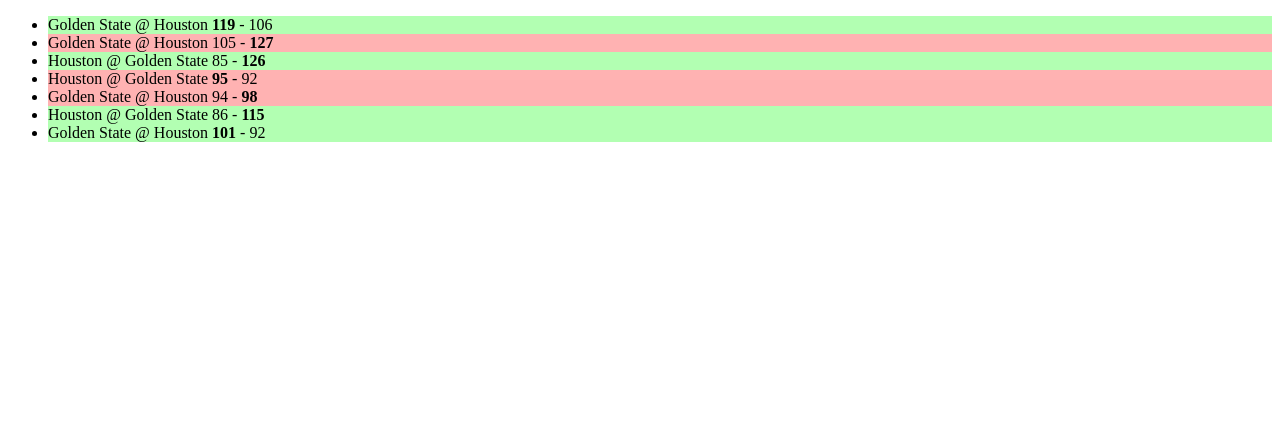
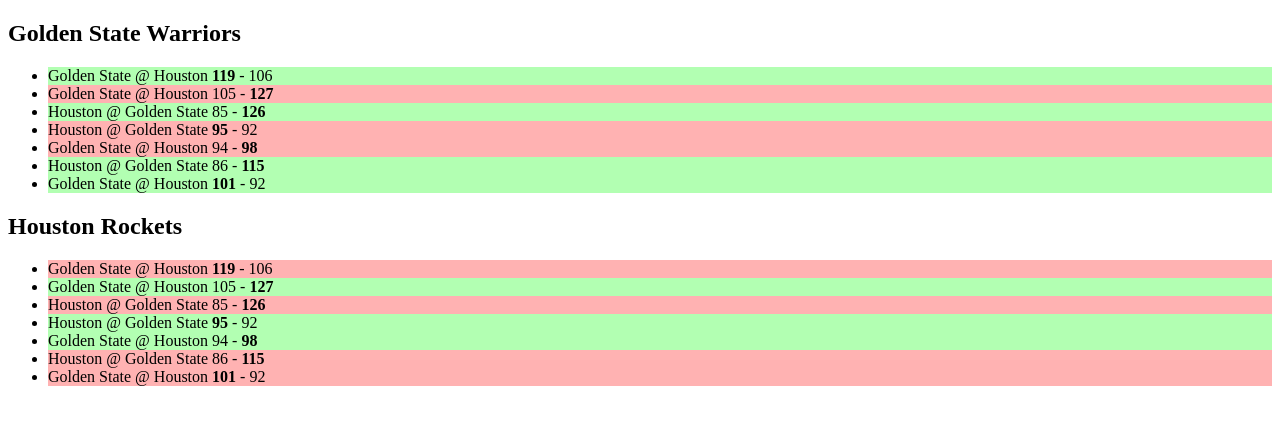
Before and after one commit to Tapioquito/NBA-Score-Charts, a plain HTML site: page index.html in a window 1280 px wide. Drawn offline with Linux system fonts and the light colour scheme.

Commit message:
feat: added some refactoring to the app.js

```diff
--- a/app.js
+++ b/app.js
@@ -85,24 +85,38 @@ const warriorsGames = [
   },
 ];
 
-const ulParent = document.createElement("ul");
-const liChildren = document.createElement("li");
-for (let game of warriorsGames) {
-  const { homeTeam, awayTeam } = game;
-  let scoreLine;
+const makeChart = (gamesData, targetTeam) => {
+  const ulParent = document.createElement("ul");
+  for (let game of gamesData) {
+    const gameLi = document.createElement("li");
+    gameLi.innerHTML = getScoreLine(game);
+
+    gameLi.classList.add(isWinner(game, targetTeam) ? "win" : "loss");
+
+    ulParent.appendChild(gameLi);
+  }
+  return ulParent;
+};
+const getScoreLine = ({ homeTeam, awayTeam }) => {
   const { team: hTeam, points: hPoints } = homeTeam;
   const { team: aTeam, points: aPoints } = awayTeam;
+  const teamNames = `${aTeam} @ ${hTeam}`;
   if (aPoints > hPoints) {
     scoreLine = `<b>${aPoints}</b> - ${hPoints}`;
   } else {
     scoreLine = `${aPoints} - <b>${hPoints}</b>`;
   }
-  const gameLi = document.createElement("li");
-  const teamNames = `${aTeam} @ ${hTeam} `;
-  const warriors = hTeam === "Golden State" ? homeTeam : awayTeam;
+  return `${teamNames} ${scoreLine}`;
+};
+const isWinner = ({ homeTeam, awayTeam }, targetTeam) => {
+  const target = homeTeam.team === targetTeam ? homeTeam : awayTeam;
+  return target.isWinner;
+};
+const gsSection = document.querySelector("#gs");
+const hrSection = document.querySelector("#hr");
 
-  gameLi.classList.add(warriors.isWinner ? "win" : "loss");
-  gameLi.innerHTML = `${teamNames} ${scoreLine}`;
-  ulParent.appendChild(gameLi);
-}
-document.body.prepend(ulParent);
+const gsChart = makeChart(warriorsGames, "Golden State");
+const hrChart = makeChart(warriorsGames, "Houston");
+
+gsSection.appendChild(gsChart);
+hrSection.appendChild(hrChart);
--- a/index.html
+++ b/index.html
@@ -14,7 +14,12 @@
   </head>
 
   <body>
-    <ul></ul>
+    <section id="gs">
+      <h2>Golden State Warriors</h2>
+    </section>
+    <section id="hr">
+      <h2>Houston Rockets</h2>
+    </section>
 
     <script src="./app.js"></script>
   </body>
```
